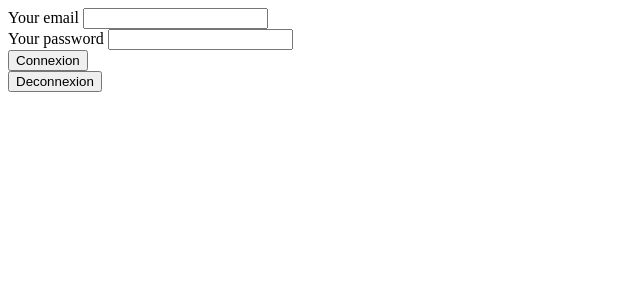
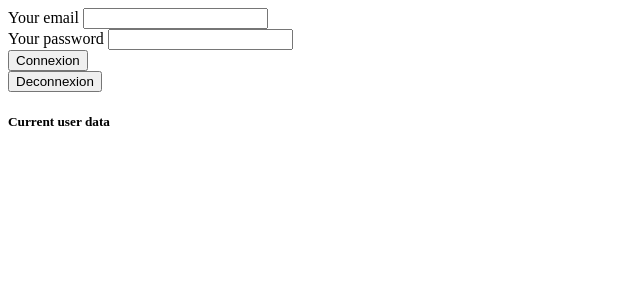
Before and after one commit to ludovicjj/blog_api, a Symfony app: template templates/front/homepage.html.twig in a window 1280 px wide. Shown: the top 300 px of the page, without its empty margins (0-640 px from the left). Run offline with Twig, Linux system fonts and the light colour scheme; the template is opened without the code that fills it, so the values that code supplies are empty; some libraries are stand-ins or nearby versions.

Commit message:
Display user data after if login

```diff
--- a/templates/front/homepage.html.twig
+++ b/templates/front/homepage.html.twig
@@ -13,7 +13,14 @@
     </form>
     <button type="button" id="logout" data-action="{{ path('app_logout') }}">Deconnexion</button>
 
-    {{ user }}
+    {% if user is not same as('null')%}
+        <div>
+            <h5>Current user data</h5>
+            <p>
+                {{ user }}
+            </p>
+        </div>
+    {% endif %}
     <script>
         let form = document.querySelector('#login');
         const logout = document.querySelector('#logout');
```
